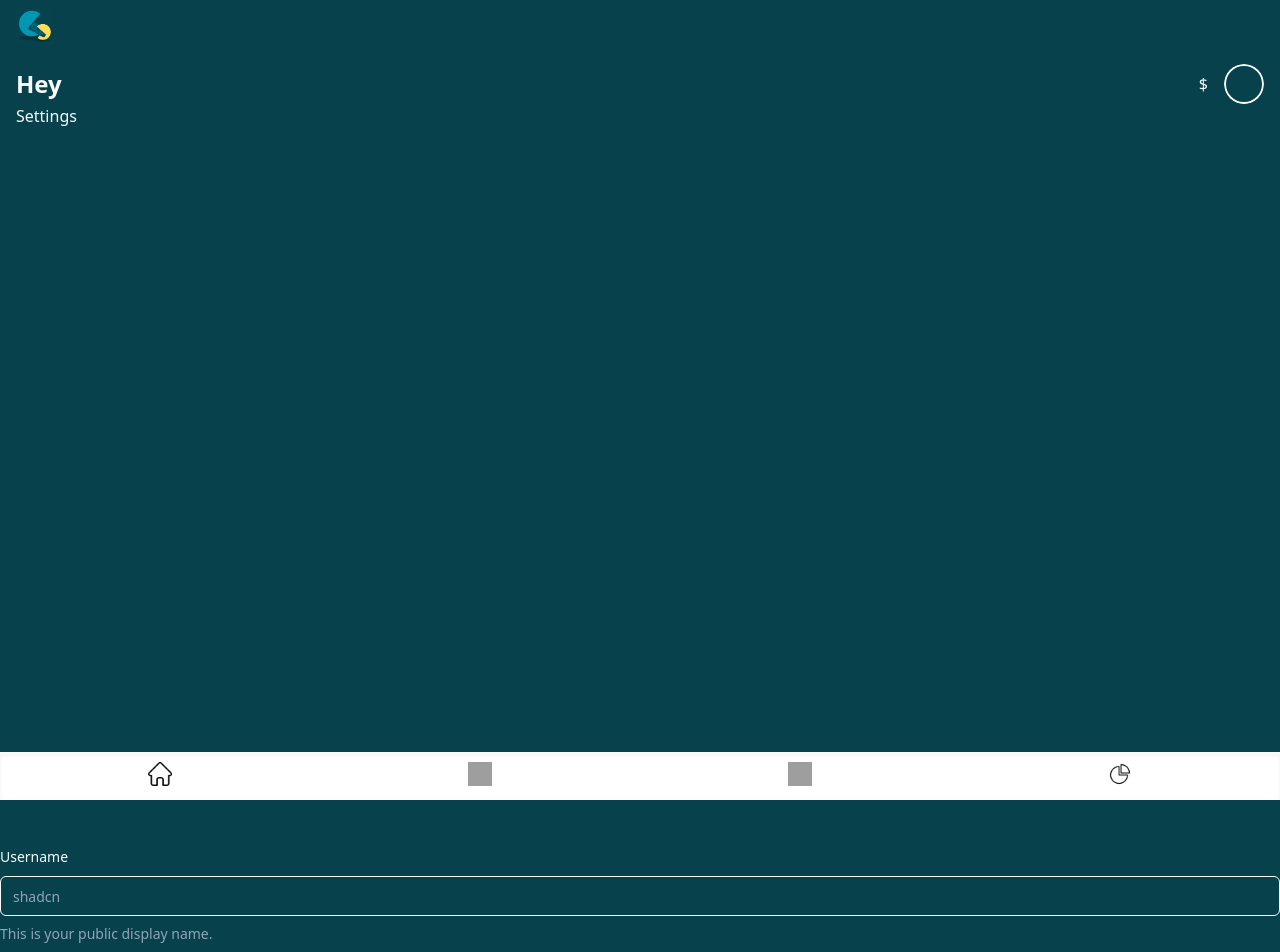
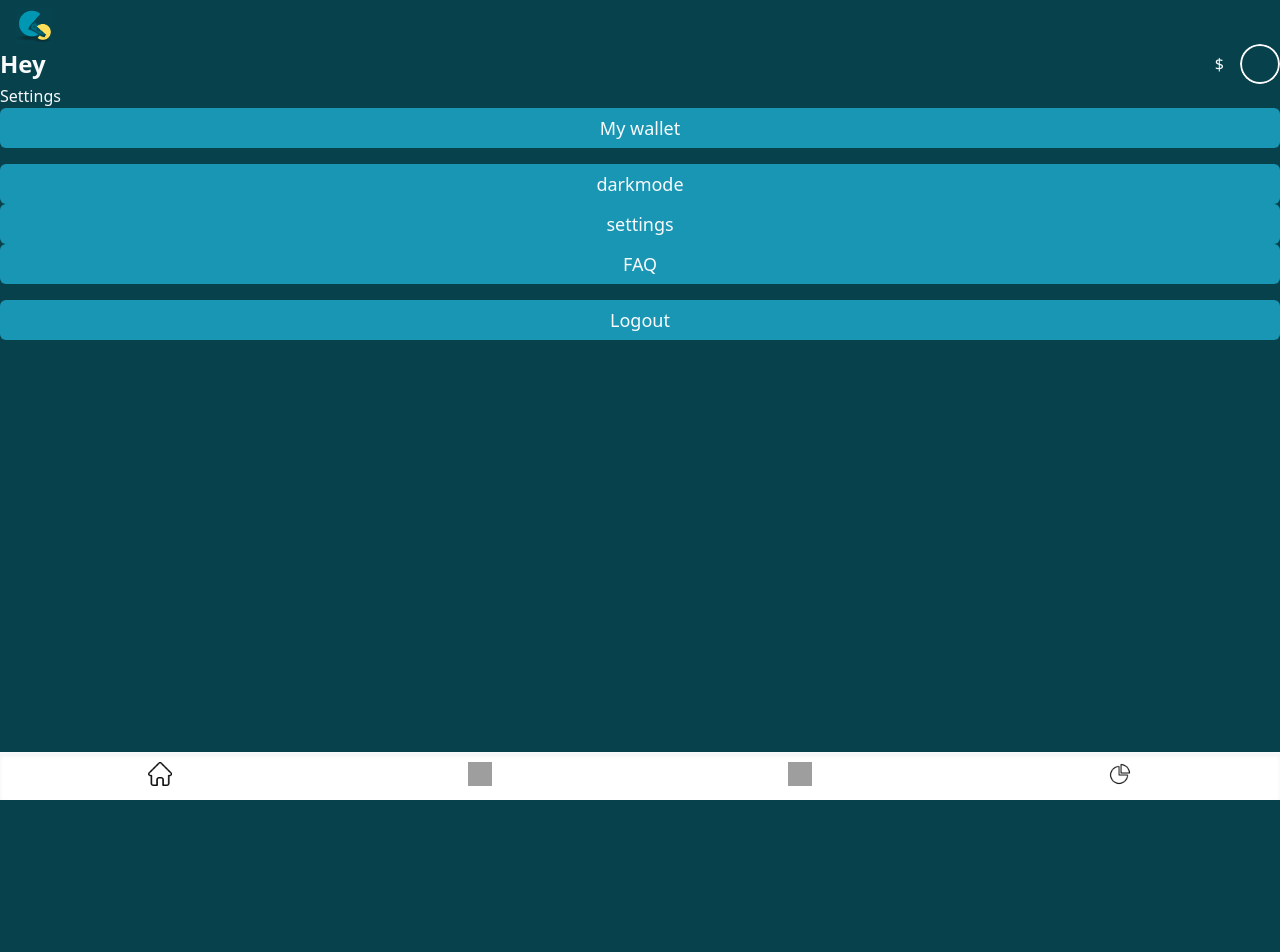
Before and after one commit to JohannaHaer/fullstack_abschlussprojekt, a React (Vite) app in the folder frontend/: page /settings in a window 1280 px wide. Shown: the top 952 px of the page. After the commit the page ends 800 px from the top, so only its background shows below. Built offline with nearby package versions, Linux system fonts and the light colour scheme; no server answers; grey boxes are pictures that could not be loaded.

Commit message:
setting page angefangen

```diff
--- a/frontend/src/components/SettingsForm.jsx
+++ b/frontend/src/components/SettingsForm.jsx
@@ -1,62 +1,21 @@
-"use client"
-
-import { zodResolver } from "@hookform/resolvers/zod"
-import { useForm } from "react-hook-form"
-import { z } from "zod"
-
-import { Button } from "@/components/ui/button"
-import {
-  Form,
-  FormControl,
-  FormDescription,
-  FormField,
-  FormItem,
-  FormLabel,
-  FormMessage,
-} from "@/components/ui/form"
-import { Input } from "@/components/ui/input"
-
-const formSchema = z.object({
-  username: z.string().min(2, {
-    message: "Username must be at least 2 characters.",
-  }),
-})
-
+import Header from "./Header";
+import { Button } from "./ui/button";
 
 const SettingsForm = () => {
-  const form = useForm({
-    resolver: zodResolver(formSchema),
-    defaultValues: {
-      username: "",
-    },
-  })
+  return (
+    <>
+      <div className="flex flex-col">
+      <Button type="submit" className='text-lg' id='transactionButton'>My wallet</Button>
+      <div className="mt-4 mb-4 flex flex-col">
+      <Button type="submit" className='text-lg' id='transactionButton'>darkmode</Button>
+      <Button type="submit" className='text-lg' id='transactionButton'>settings</Button>
+      <Button type="submit" className='text-lg' id='transactionButton'>FAQ</Button>
+      </div>
+      <Button type="submit" className='text-lg' id='transactionButton'>Logout</Button>
+      </div>
 
-    return (
-        <Form {...form}>
-          <form className="space-y-8">
-          {/* onSubmit={form.handleSubmit(onSubmit)} */}
-            <FormField
-              control={form.control}
-              name="username"
-              render={({ field }) => (
-                <FormItem>
-                  <FormLabel>Username</FormLabel>
-                  <FormControl>
-                    <Input placeholder="shadcn" {...field} />
-                  </FormControl>
-                  <FormDescription>
-                    This is your public display name.
-                  </FormDescription>
-                  <FormMessage />
-                </FormItem>
-              )}
-            />
-            <Button type="submit">Submit</Button>
-          </form>
-        </Form>
-      )
- }
-
-
+    </>
+   );
+}
 
 export default SettingsForm;
--- a/frontend/src/pages/Settings.jsx
+++ b/frontend/src/pages/Settings.jsx
@@ -3,16 +3,28 @@ import Header from '../components/Header'
 import NavBar from '../components/NavBar'
 import LogoNormal from '../components/logo/LogoNormal'
 import SettingsForm from '@/components/SettingsForm'
+import {
+    Card,
+    CardContent,
+    CardDescription,
+    CardFooter,
+    CardHeader,
+    CardTitle,
+  } from "@/components/ui/card"
+import { Button } from '@/components/ui/button'
 
 const Settings = () => {
     return (
         <>
         <LogoNormal/>
-        <section className='py-5 px-4 h-dvh'>
+        {/* <section className='py-5 px-4 h-dvh'> */}
             <Header/>
             <h1>Settings</h1>
-        </section>
+        {/* </section> */}
         <SettingsForm />
+
+        {/* <Button type="submit" className='text-lg' id='transactionButton'>Add Income</Button> */}
+
         <NavBar/>
         </>
     )
```
